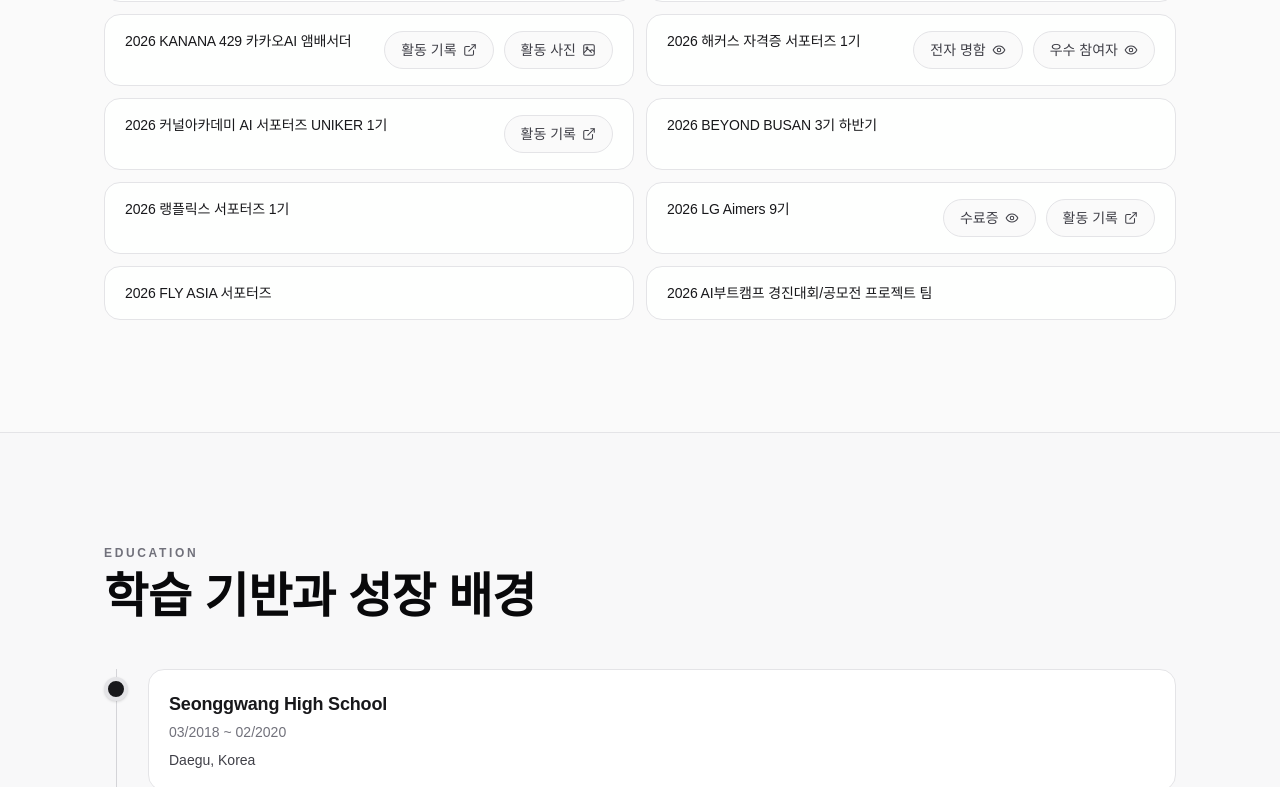
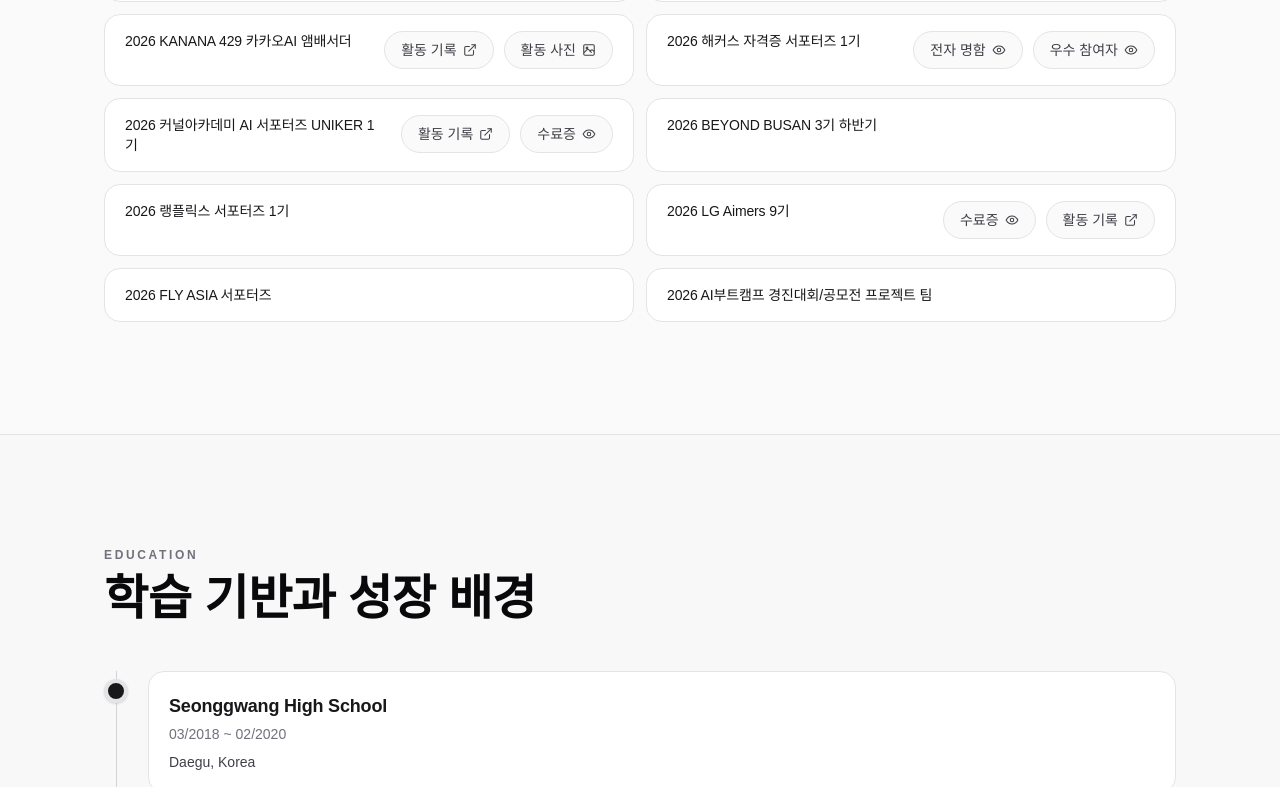
Before and after one commit to mk-isos/markus-portfolio, a Next.js app: page / in a window 1280 px wide. Shown: the part 5213-6000 px from the top of the page. Built offline with nearby package versions, Linux system fonts and the light colour scheme.

Commit message:
feat: add UNIKER completion certificate

```diff
--- a/src/data/portfolio.ts
+++ b/src/data/portfolio.ts
@@ -818,6 +818,17 @@ export const activities: Activity[] = [
         label: text("활동 기록", "Activity Log"),
         href: "https://mkisos.tistory.com/category/%EA%B0%9C%EB%B0%9C%20%EB%8F%84%EA%B5%AC/%5B%EC%BB%A4%EB%84%90%EC%95%84%EC%B9%B4%EB%8D%B0%EB%AF%B8%5D%20%EB%8C%80%ED%95%99%EC%83%9D%20AI%20%ED%81%AC%EB%A3%A8%20UNIKER%201%EA%B8%B0",
       },
+      {
+        type: "image",
+        label: text("수료증", "Certificate"),
+        src: "/activities/uniker-certificate.jpeg",
+        width: 1093,
+        height: 1134,
+        alt: text(
+          "커널아카데미 AI 서포터즈 UNIKER 1기 수료증",
+          "Kernel Academy AI Supporters UNIKER 1st Cohort certificate",
+        ),
+      },
     ],
   },
   {
```
Also changed, not shown: public/activities/uniker-certificate.jpeg (added).
